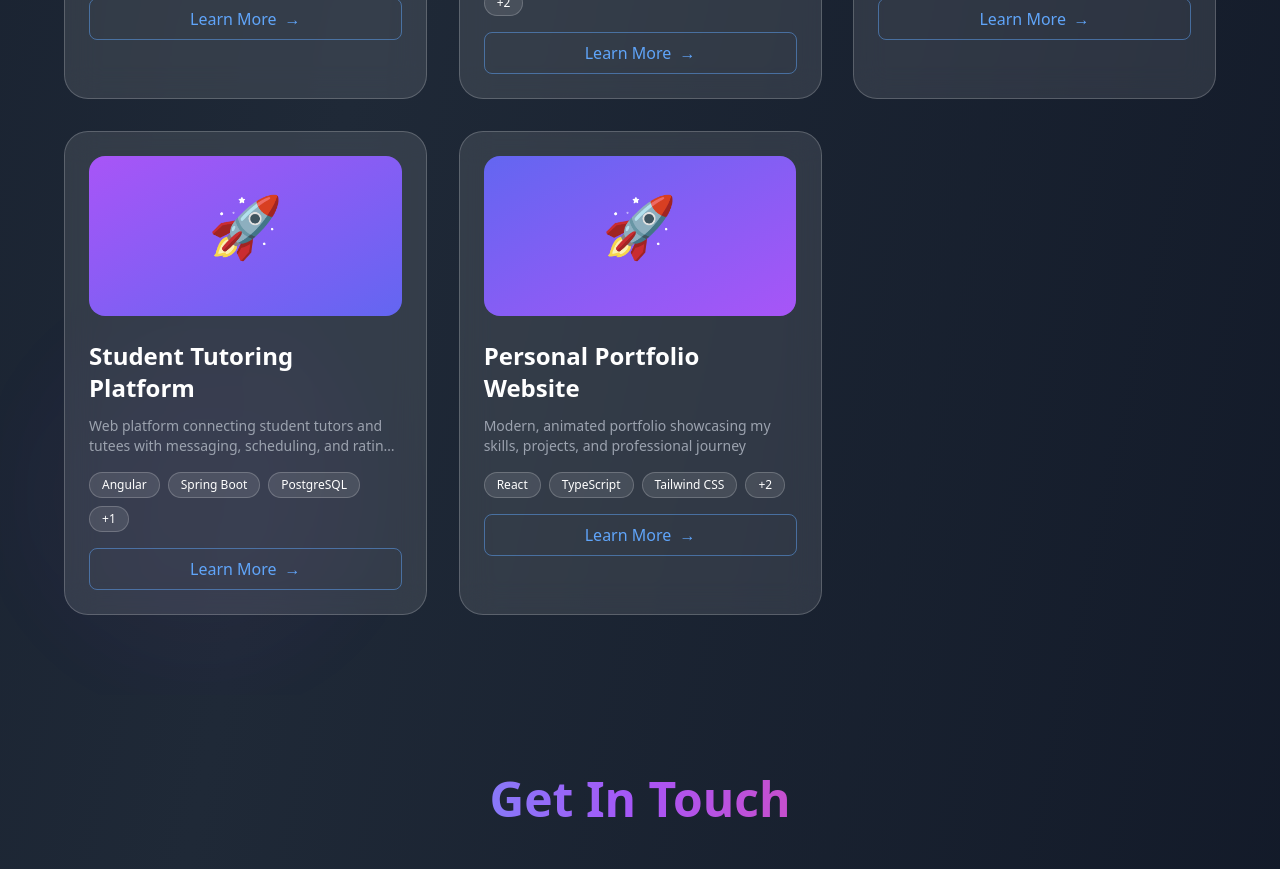
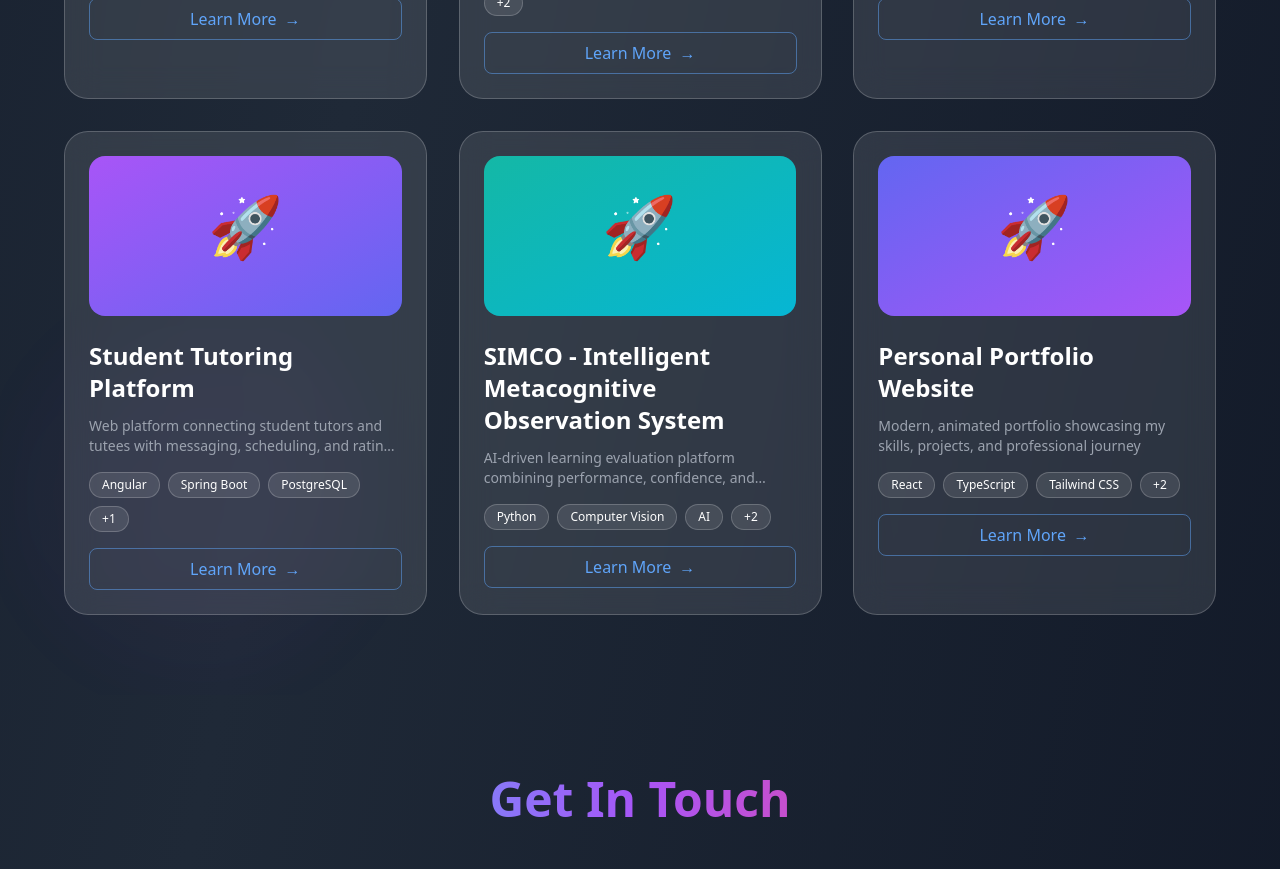
Before and after one commit to MRGUY10/Portfolio, a React (Vite) app: page / in a window 1280 px wide. Shown: the part 4260-5129 px from the top of the page. Built offline with nearby package versions, Linux system fonts and the light colour scheme.

Commit message:
Update JobTrackr link and add SIMCO project links

```diff
--- a/src/App.tsx
+++ b/src/App.tsx
@@ -168,7 +168,7 @@ function App() {
       description: 'Comprehensive platform for tracking job applications, managing interviews, and organizing career search activities',
       tags: ['React', 'Laravel', 'PostgreSQL', 'Azure Cloud', 'REST API'],
       color: 'from-cyan-500 to-blue-500',
-      demoUrl: 'http://isjpreenrollnow.me/',
+      demoUrl: 'https://job-trackr-six.vercel.app/',
       github: 'https://github.com/MRGUY10/JobTrackr',
       details: 'Full-stack job application tracking system designed to help job seekers organize their career search. Features include application status tracking, interview scheduling, company information management, document storage, and analytics dashboard. Built with React frontend, Laravel backend, PostgreSQL database, and deployed on Azure Cloud for scalability and reliability.',
       features: ['Application Status Tracking', 'Interview Scheduler', 'Company Database', 'Document Management', 'Analytics Dashboard', 'Cloud Deployment (Azure)']
@@ -232,6 +232,16 @@ function App() {
       github: 'https://gitlab.com/MRGUY10/tutorat_etudiants',
       details: 'Educational platform facilitating connections between tutors and students. Features profile management, session scheduling, integrated messaging, evaluations, and ranking system.',
       features: ['User Profiles', 'Session Booking', 'Messaging System', 'Rating & Reviews']
+    },
+    {
+      title: 'SIMCO - Intelligent Metacognitive Observation System',
+      description: 'AI-driven learning evaluation platform combining performance, confidence, and behavioral signals',
+      tags: ['Python', 'Computer Vision', 'AI', 'Learning Analytics', 'Adaptive Learning'],
+      color: 'from-teal-500 to-cyan-500',
+      demoUrl: 'https://simco-285d.onrender.com/',
+      github: 'https://github.com/MRGUY10/SIMCO',
+      details: 'SIMCO (System for Intelligent Metacognitive Observation) improves student learning evaluation by combining quiz performance, self-assessment confidence, response times, and non-verbal behavioral indicators extracted through computer vision. It analyzes metacognitive accuracy by comparing perceived confidence with real performance, detects patterns such as overconfidence and underconfidence, and generates personalized pedagogical feedback to improve learning strategies. The platform supports adaptive learning and student self-awareness through ethical and explainable AI-based analysis.',
+      features: ['Metacognitive Accuracy Analysis', 'Confidence vs Performance Gap Detection', 'Response Time Analytics', 'Computer Vision Behavioral Signals', 'Personalized Pedagogical Feedback', 'Ethical & Explainable AI']
     },
     {
       title: 'Personal Portfolio Website',
```
